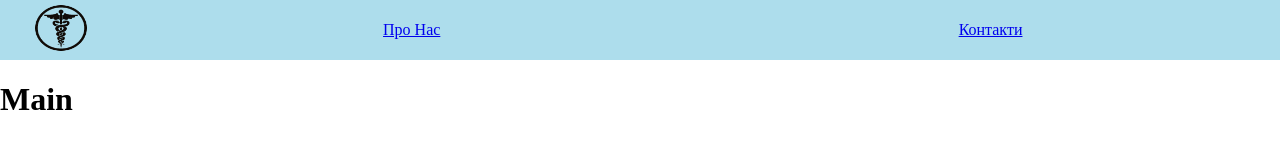
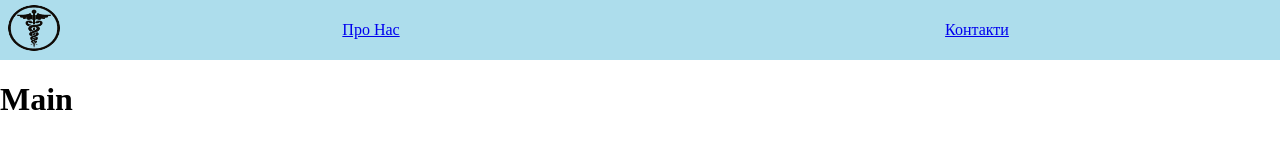
Before and after one commit to SchematicM/Meditime_profile, a plain HTML site: page index.html in a window 1280 px wide. Drawn offline with Linux system fonts and the light colour scheme.

Commit message:
fixed menu issue

```diff
--- a/styles/main.css
+++ b/styles/main.css
@@ -14,7 +14,7 @@ ul.menu-items{
 li{
     height: 60px;
     background: #adddec;
-    width: calc(50% - 34px);
+    width:100vw;
     text-align:center;
     display: flex;
     justify-content: center;
```
